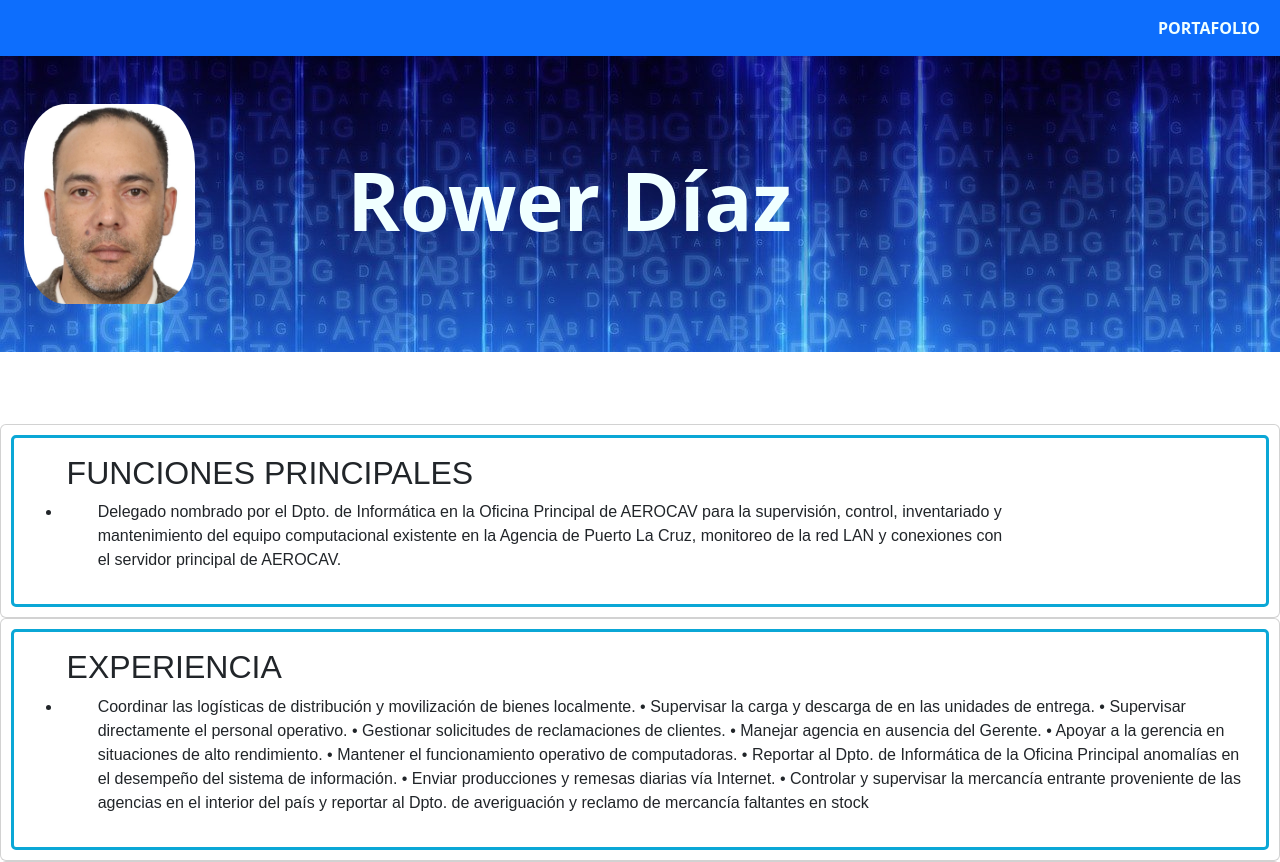
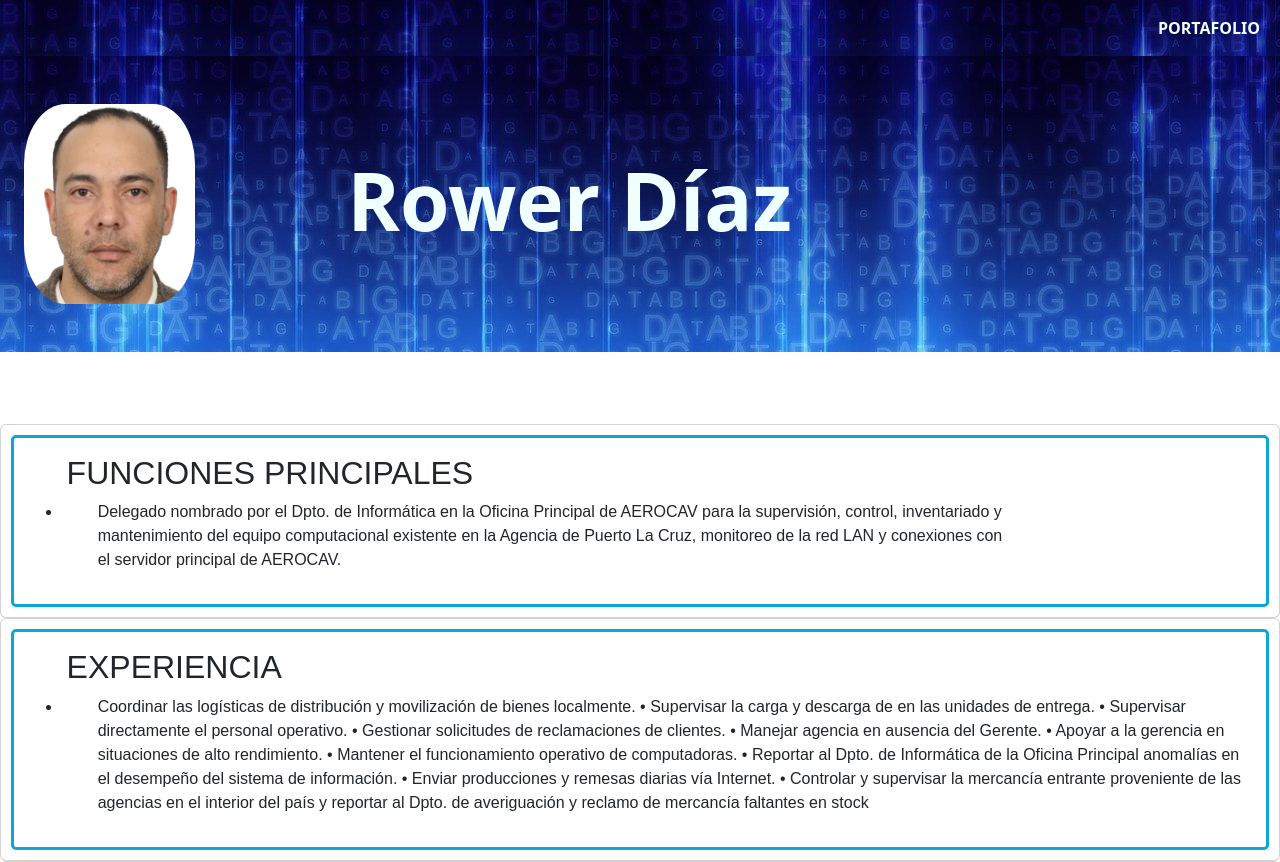
Before and after one commit to willicar27/PruebaFinal2.0, a plain HTML site: page index.html in a window 1280 px wide. Shown: the top 862 px of the page. Drawn offline with nearby package versions, Linux system fonts and the light colour scheme.

Commit message:
arreglo imagen del navbar

```diff
--- a/assets/css/style.css
+++ b/assets/css/style.css
@@ -6,6 +6,10 @@ p {
   margin-left: 3%;
 }
 
+nav {
+
+  background-image: url(../img/big-data-7645200_1280.jpg);
+}
 header img {
   max-width: 250px;
   max-height: 200px;
--- a/index.html
+++ b/index.html
@@ -18,9 +18,7 @@
   </head>
   <body>
     <!-- Barra de navegación -->
-    <nav
-      class="navbar navbar-dark navbar-expand-lg bg-primary navbar-font"
-      style="background: url(../img/big-data-7645200_1280.jpg)">
+    <nav class="navbar navbar-dark navbar-expand-lg bg-primary navbar-font">
       <div class="container-fluid">
         <button
           class="navbar-toggler"
@@ -49,7 +47,7 @@
 
     <!-- Seccion header -->
 
-    <header class=" d-flex align-items-center">
+    <header class="d-flex align-items-center">
       <img
         class="img-fluid px-4 my-5 my-sm-6"
         src="./assets/img/foto de perfil.jpeg"
```
